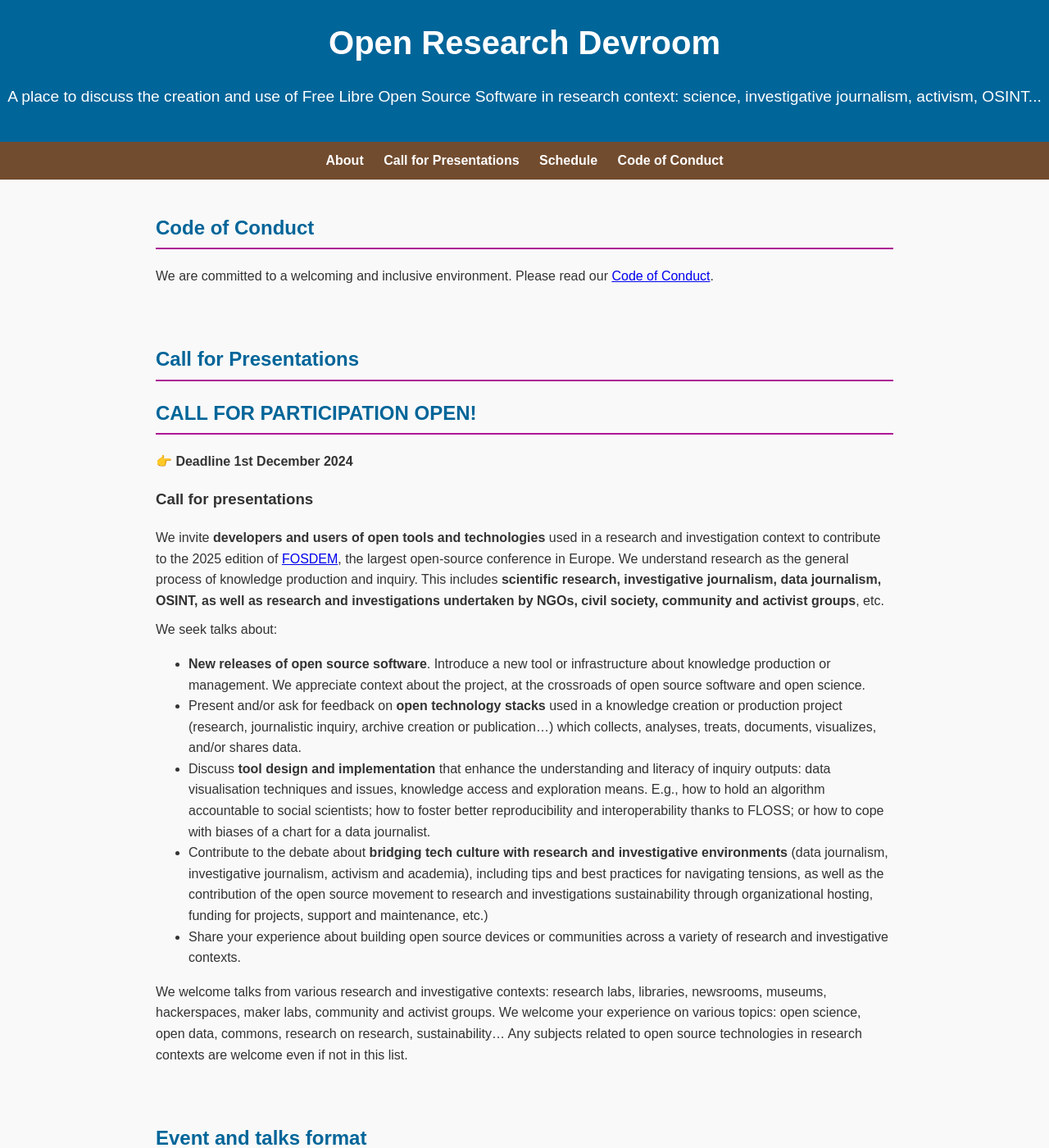
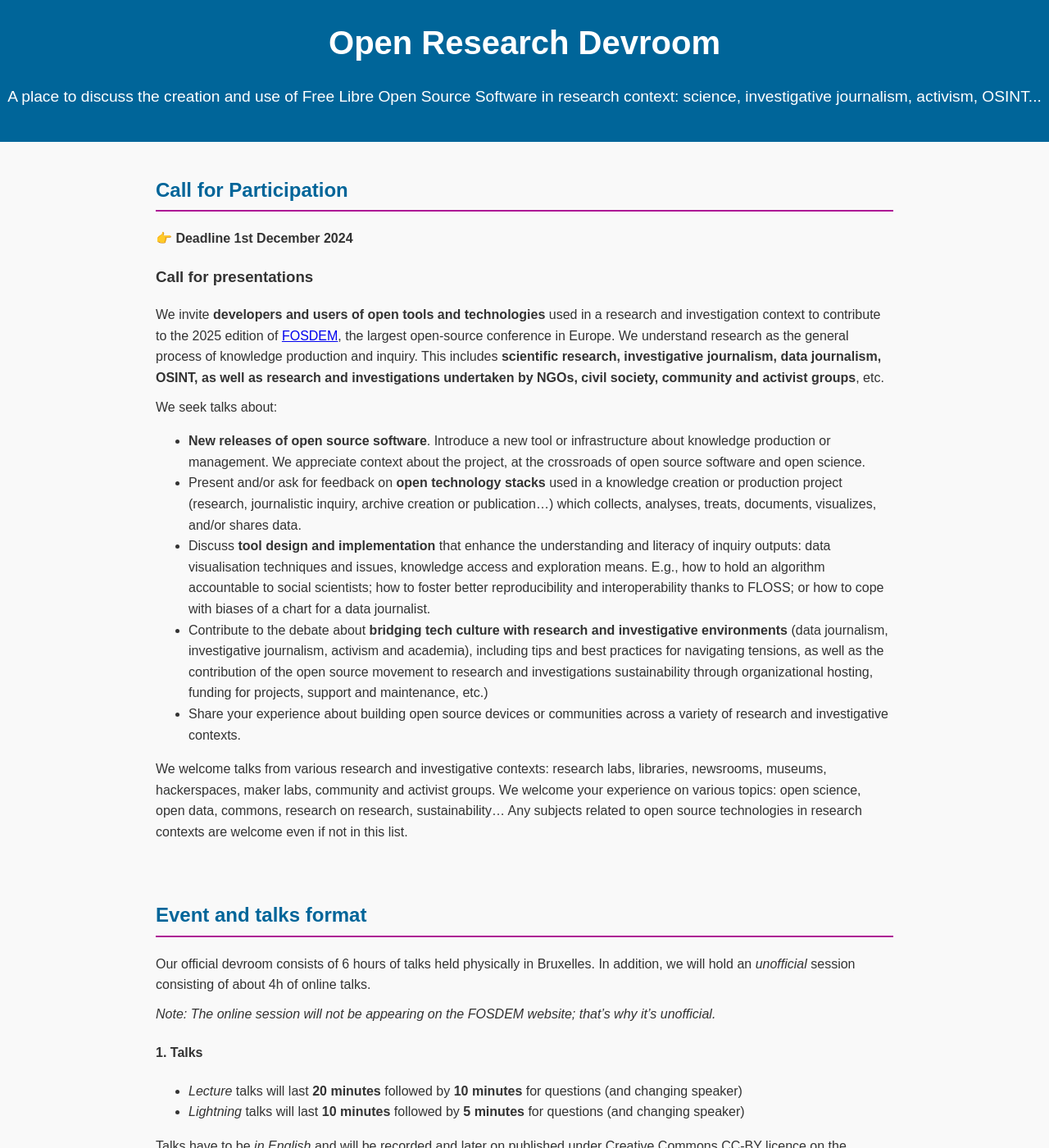
Before and after one commit to research-fosdem/research-fosdem.github.io, a Jekyll site: the page built from index.md, in a window 1280 px wide and 1400 px high. Shown: the whole window at 82% size. Built offline with Jekyll 4.4.1, drawn with Linux system fonts in a browser that asks for light colours; some of the changed text lies outside the part shown.

Commit message:
Move code of conduct to the bottom.

```diff
--- a/index.md
+++ b/index.md
@@ -13,25 +13,14 @@ We call it ORDEM: Open Research, Dev, Ethics & Mobilization.
 🌎 It allows us to reach people all over the world who cannot necessarily come to Bruxelles.
  -->
 
-<nav>
-  <a href="#about">About</a>
-  <a href="#call-for-presentations">Call for Presentations</a>
-  <a href="#schedule">Schedule</a>
-  <a href="#code-of-conduct">Code of Conduct</a>
-</nav>
 
-<section id="code-of-conduct">
-  <h2>Code of Conduct</h2>
-  <p>We are committed to a welcoming and inclusive environment. Please read our <a href="CODE_OF_CONDUCT.md">Code of Conduct</a>.</p>
-</section>
 
 <!-- DEVROOM: CALL (2024) -->
-
 <section id="call-for-presentations" class="section" markdown="1">
   <div class="container">
-    <h2 class="title">Call for Presentations</h2>
+    <h2 class="title">Call for Participation</h2>
 <div markdown="1">
-## CALL FOR PARTICIPATION OPEN!
+
 **👉 Deadline 1st December 2024**
 
 ### Call for presentations
@@ -58,9 +47,6 @@ We welcome talks from various research and investigative contexts: research labs
   <div class="container">
     <h2 class="title">Event and talks format</h2>
 <div markdown="1">
-
-## Event and talks format
-
 Our official devroom consists of 6 hours of talks held physically in Bruxelles. In addition, we will hold an _unofficial_ session consisting of about 4h of online talks.
 
 _Note: The online session will not be appearing on the FOSDEM website; that's why it's unofficial._
@@ -215,6 +201,11 @@ Want to view the **schedule for the online talks**? Use this [link](/2024-online
 </div>
 </section>
 
+<section id="code-of-conduct">
+  <h2>Code of Conduct</h2>
+  <p>We are committed to a welcoming and inclusive environment. Please read our <a href="CODE_OF_CONDUCT.md">Code of Conduct</a>.</p>
+</section>
+
 <!-- `research-devroom-manager [at] fosdem.org` -->
 
 <!-- ![G-Node logo](img/g-node-logo.png) -->
```
